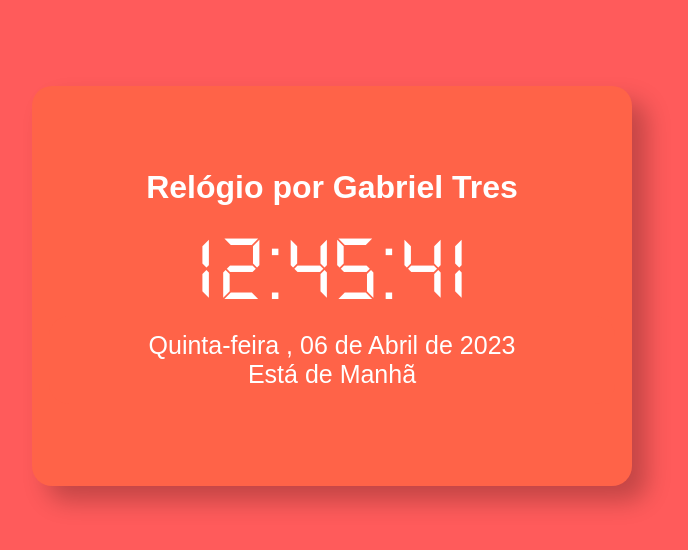
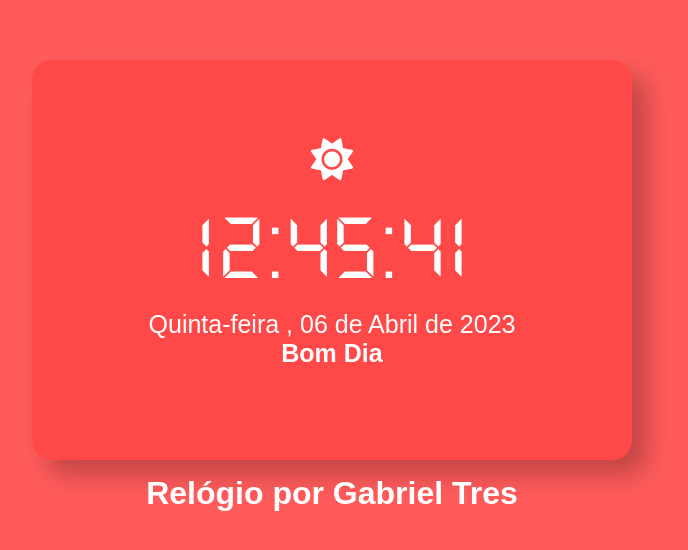
Before and after one commit to Gabetres/relogioJS, a plain HTML site: page index.html in a window 1280 px wide. Shown: the part 114-664 px from the top of the page, without its empty margins (308-996 px from the left). Drawn offline with Linux system fonts and the light colour scheme.

Commit message:
Add files via upload

```diff
--- a/index.html
+++ b/index.html
@@ -5,6 +5,9 @@
     <meta charset="UTF-8">
     <meta http-equiv="X-UA-Compatible" content="IE=edge">
     <meta name="viewport" content="width=device-width, initial-scale=1.0">
+    <link rel="stylesheet" href="https://cdnjs.cloudflare.com/ajax/libs/font-awesome/6.4.0/css/all.min.css"
+        integrity="sha512-iecdLmaskl7CVkqkXNQ/ZH/XLlvWZOJyj7Yy7tcenmpD1ypASozpmT/E0iPtmFIB46ZmdtAc9eNBvH0H/ZpiBw=="
+        crossorigin="anonymous" referrerpolicy="no-referrer" />
     <link rel="stylesheet" href="style.css">
     <title>Relógio</title>
 </head>
@@ -13,13 +16,19 @@
 
 
     <div class="box">
-        <h1>Relógio por Gabriel Tres</h1>
+
+        <i id="dor" style="display: none;" class="fa-solid fa-bed"></i>
+        <i id="man" style="display: none;" class="fa-solid fa-sun"></i>
+        <i id="tar" style="display: none;" class="fa-solid fa-mountain-sun"></i>
+        <i id="noi" style="display: none;" class="fa-solid fa-moon"></i>
+
         <div class="relogio"></div>
         <div class="info">
             <div class="frase"></div>
             <div class="esta"></div>
         </div>
     </div>
+    <h1>Relógio por Gabriel Tres</h1>
 
 
 
--- a/script.js
+++ b/script.js
@@ -22,26 +22,33 @@ function relogio() {
 
     const esta = document.querySelector(".esta")
 
-    dianoite = new Array('Madrugada', 'Manhã', 'Tarde', 'Noite');
+    dianoite = new Array('Hora de Dormir', 'Bom Dia', 'Boa Tarde', 'Boa Noite');
 
     if (horas >= 0) {
-        esta.innerHTML = `Está de ${dianoite[0]}`;
+        esta.innerHTML = `${dianoite[0]}`;
         html.classList.add('madrugada');
+        document.getElementById("dor").style.display="inline";
     }
 
     if (horas >= 6) {
-        esta.innerHTML = `Está de ${dianoite[1]}`
+        esta.innerHTML = `${dianoite[1]}`
         html.classList.add('manha');
+        document.getElementById("dor").style.display="none";
+        document.getElementById("man").style.display="inline";
     }
 
     if (horas >= 13) {
-        esta.innerHTML = `Está de ${dianoite[2]}`
+        esta.innerHTML = `${dianoite[2]}`
         html.classList.add('tarde');
+        document.getElementById("man").style.display="none";
+        document.getElementById("tar").style.display="inline"
     }
 
     if (horas >= 18) {
-        esta.innerHTML = `Está de ${dianoite[3]}`
+        esta.innerHTML = `${dianoite[3]}`
         html.classList.add('noite');
+        document.getElementById("tar").style.display="none";
+        document.getElementById("noi").style.display="inline"
     }
 
     elementoRelogio.textContent = `${formatoHoras}:${formatoMinutos}:${formatoSegundos}`
--- a/style.css
+++ b/style.css
@@ -18,13 +18,13 @@
 
 .manha:root {
     --body-bg: #ff5b5b;
-    --box-bg: #ff6348;
+    --box-bg: #ff4848;
     --body-color: rgb(255, 255, 255);
 }
 
 .tarde:root {
-    --body-bg: #ffac3e;
-    --box-bg: #ff9900;
+    --body-bg: #583eff;
+    --box-bg: #5720ff;
     --body-color: rgb(255, 255, 255);
 }
 
@@ -51,7 +51,7 @@ html {
 }
 
 h1 {
-    padding-bottom: 15px;
+    padding-top: 15px;
 }
 
 .box {
@@ -66,9 +66,18 @@ h1 {
     box-shadow: 15px 15px 25px #0000003d;
 }
 
+i{
+    font-size: 42px;
+    margin-bottom: 20px ;
+}
+
 .relogio {
     font-family: 'clock', sans-serif;
     font-size: 95px;
+}
+
+.esta{
+    font-weight: 700;
 }
 
 .info {
```
